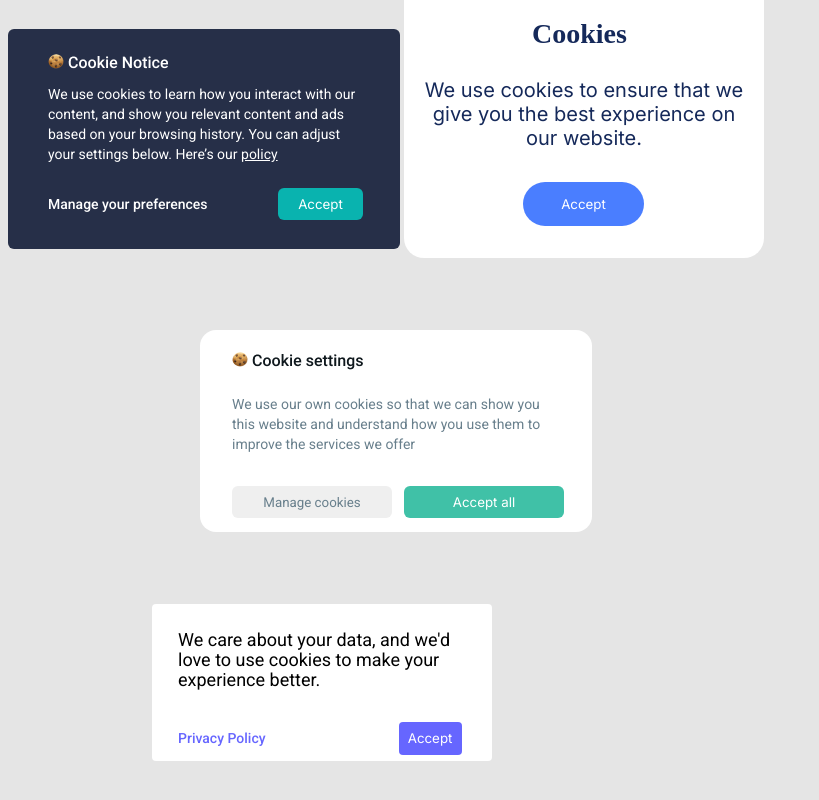
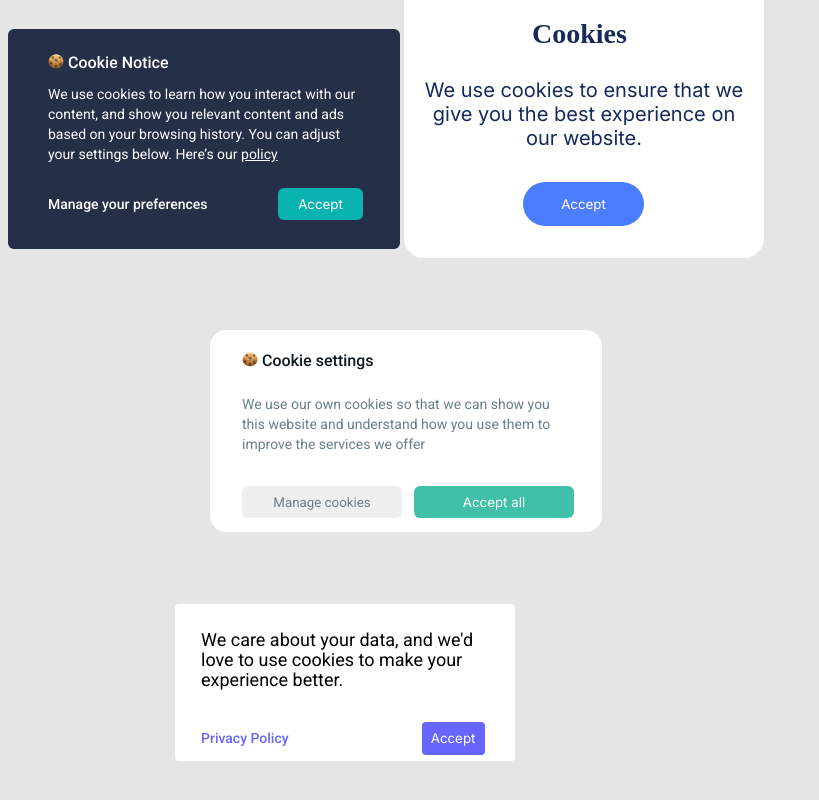
Before and after one commit to EgorMiroshnik/HomeWorks, a plain HTML site: page HW3-work-with-CSS/index.html in a window 1280 px wide. Shown: the part 722-1522 px from the top of the page, without its empty margins (0-819 px from the left). Drawn offline with Linux system fonts and the light colour scheme.

Commit message:
Fix margin

```diff
--- a/HW-with-CSS/css/style.css
+++ b/HW3-work-with-CSS/css/style.css
@@ -224,7 +224,7 @@ button,
 .cont6 {
     float: right;
     margin-top: 72px;
-    margin-right: 680px;
+    margin-right: 670px;
     width: 360px;
     height: 170px;
     border-radius: 16px;
@@ -288,7 +288,7 @@ button,
     height: 137px;
     border-radius: 4px;
     margin-top: 72px;
-    margin-right: 780px;
+    margin-right: 757px;
     padding: 10px;
     }
 .text9 {
```
Also changed, not shown: HW3-work-with-CSS/img/img1.png (renamed from HW-with-CSS/img/img1.png), HW3-work-with-CSS/img/img2.png (renamed from HW-with-CSS/img/img2.png), HW3-work-with-CSS/img/img3.png (renamed from HW-with-CSS/img/img3.png), HW3-work-with-CSS/img/img4.png (renamed from HW-with-CSS/img/img4.png), HW3-work-with-CSS/img/img5.png (renamed from HW-with-CSS/img/img5.png), HW3-work-with-CSS/index.html (renamed from HW-with-CSS/index.html).
